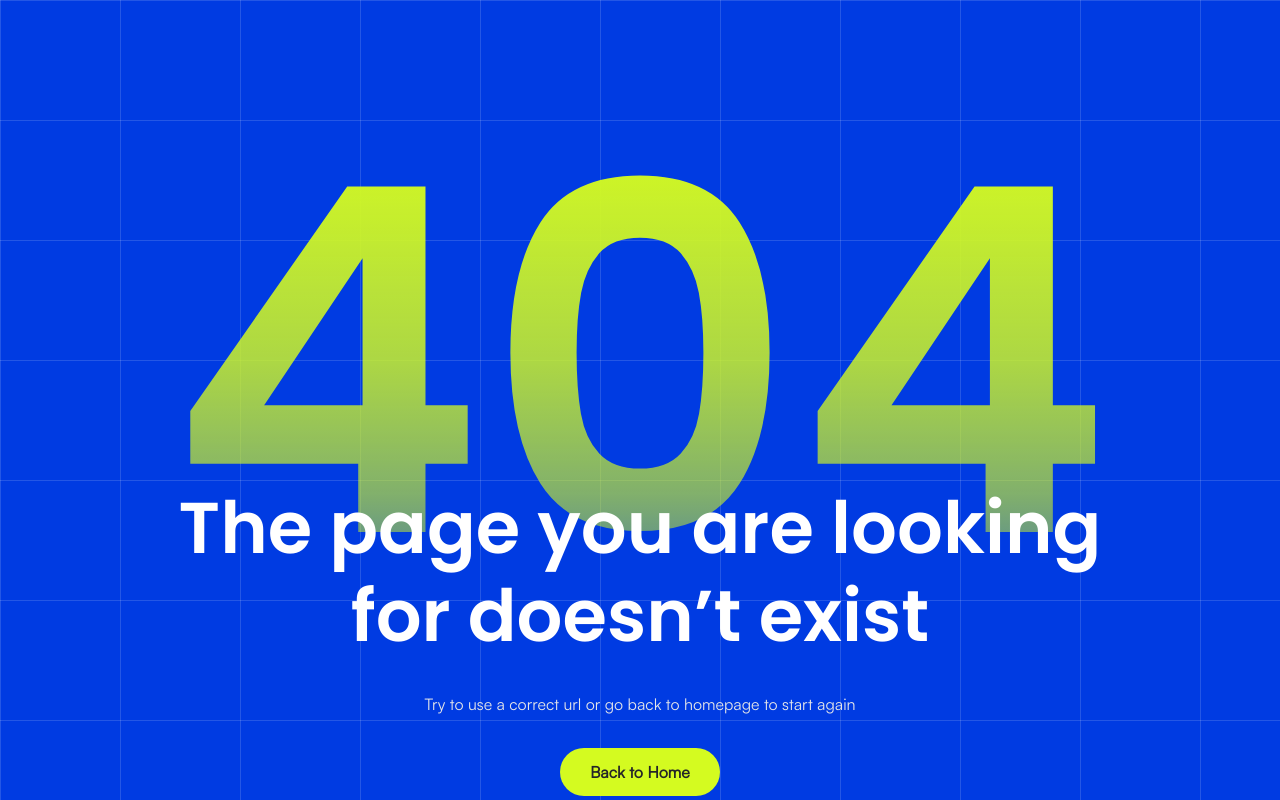
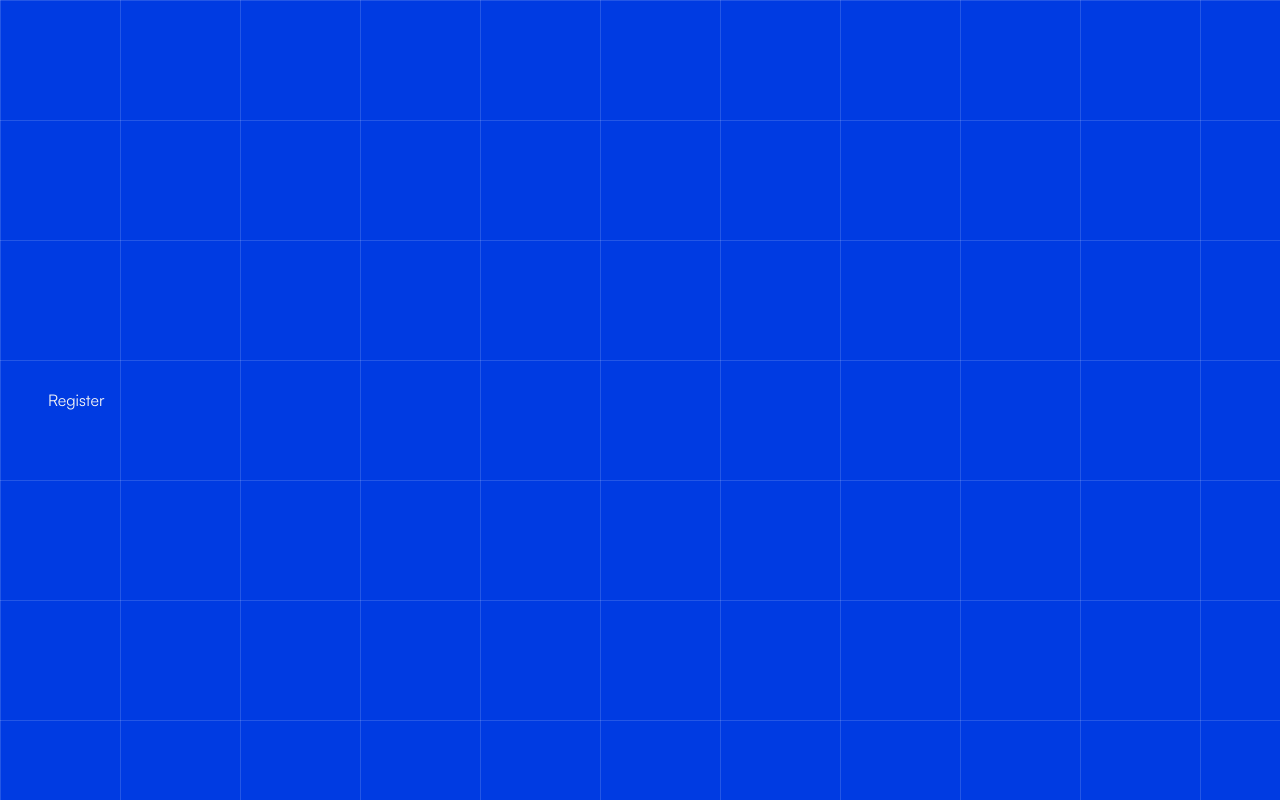
Before and after one commit to mmmim24/bytespace-new, a Next.js app: page /register in a window 1280 px wide. Before the commit this address had no page. Built offline with nearby package versions, Linux system fonts and the light colour scheme.

Commit message:
feat(auth-laout): for register and login pages

```diff
--- /dev/null
+++ b/app/(auth)/layout.tsx
@@ -0,0 +1,11 @@
+export default function AuthLayout({
+    children,
+}: {
+    children: React.ReactNode;
+}) {
+    return (
+        <main className="bg-primary flex-1 flex items-center justify-center p-4">
+            {children}
+        </main>
+    );
+}
--- /dev/null
+++ b/app/(auth)/register/page.tsx
@@ -0,0 +1,5 @@
+export default function Register() {
+    return <div className="text-shuttle-gray-50 w-full max-w-7xl mx-auto px-8">
+        Register
+    </div>
+}
```
